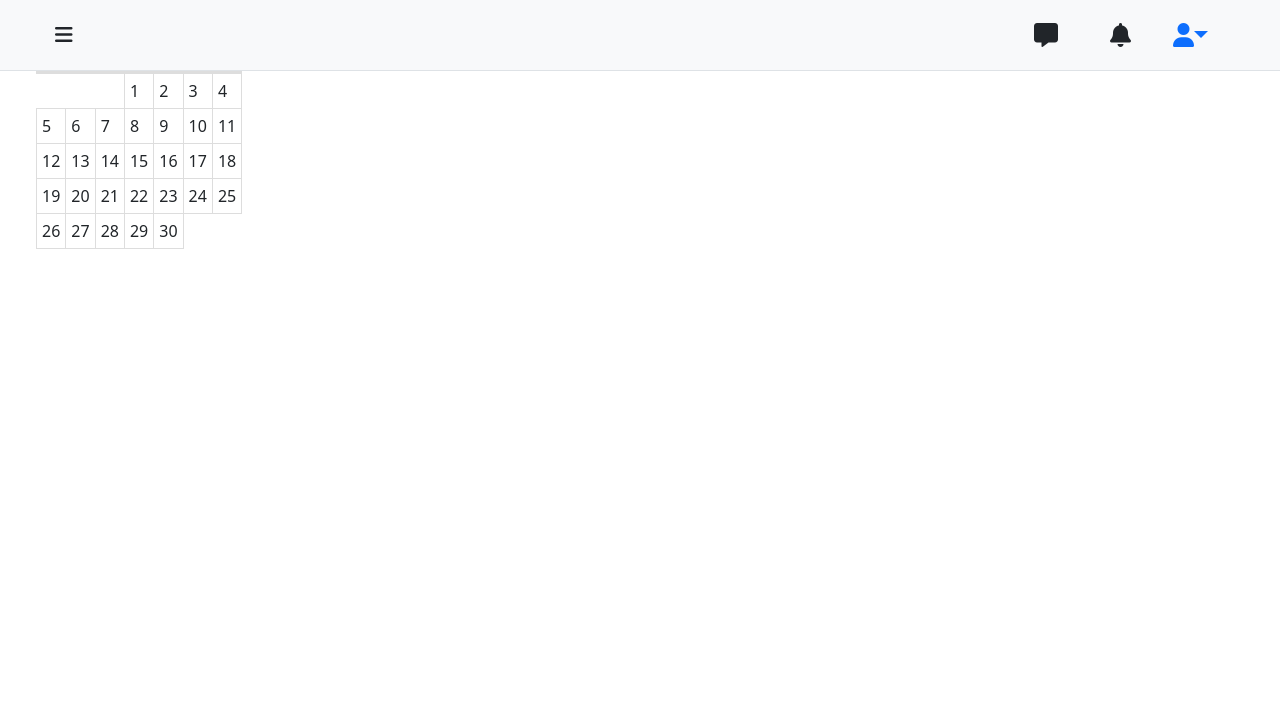
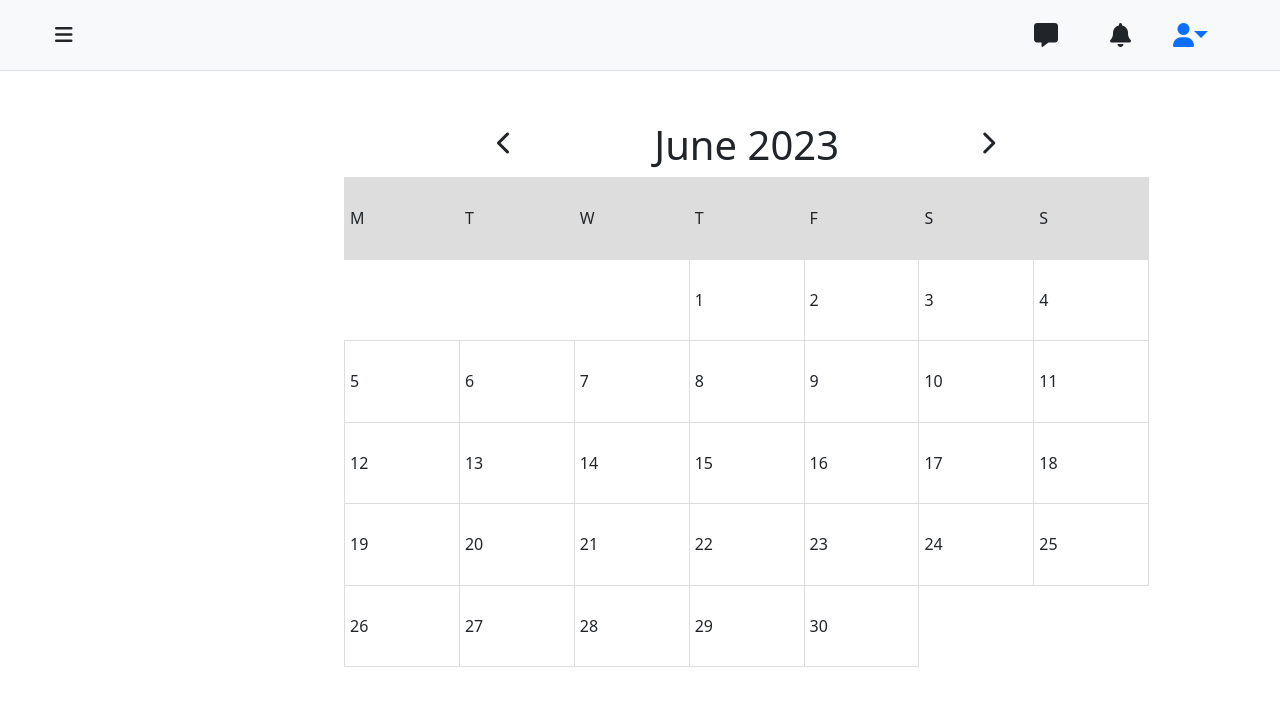
Before and after one commit to EsmeReyes25/Scoology, a PHP site: page /calendar.php in a window 1280 px wide. Shown: the top 706 px of the page. Run offline with PHP 8.4, Linux system fonts and the light colour scheme.

Commit message:
Icons updated and calendar stylized

```diff
--- a/assets/css/style.css
+++ b/assets/css/style.css
@@ -107,6 +107,17 @@ a.sidebar-link {
     background: #ddd;
 }
 
+.calendar {
+    height: 490px;
+}
+
+#currentMonthYear{
+    width: 55%;
+    display: flex;
+    justify-content: center;
+    align-items: center;
+}
+
 /* Buttons a */
 .btn-index{
     display: inline-block;
--- a/calendar.php
+++ b/calendar.php
@@ -8,7 +8,7 @@
     $registro->execute();
     $resultado = $registro->fetch(PDO::FETCH_ASSOC);
     $student = null;
-        if(count($resultado) > 0){
+    if (count($resultado) > 0) {
         $student = $resultado;
         $student_id = $student['student_id'];
     }
@@ -19,7 +19,7 @@
     $registro->execute();
     $resultado = $registro->fetch(PDO::FETCH_ASSOC);
     $teacher = null;
-        if(count($resultado) > 0){
+    if (count($resultado) > 0) {
         $teacher = $resultado;
         $teacher_id = $teacher['teacher_id'];
     }
@@ -35,13 +35,14 @@
     <meta name="viewport" content="width=device-width, initial-scale=1.0">
     <link rel="stylesheet" type="text/css" href="assets/css/style.css">
     <link href="https://cdn.jsdelivr.net/npm/bootstrap@5.0.2/dist/css/bootstrap.min.css" rel="stylesheet" integrity="sha384-EVSTQN3/azprG1Anm3QDgpJLIm9Nao0Yz1ztcQTwFspd3yD65VohhpuuCOmLASjC" crossorigin="anonymous">
+    <link rel="stylesheet" href="https://cdnjs.cloudflare.com/ajax/libs/font-awesome/6.4.0/css/all.min.css" integrity="sha512-iecdLmaskl7CVkqkXNQ/ZH/XLlvWZOJyj7Yy7tcenmpD1ypASozpmT/E0iPtmFIB46ZmdtAc9eNBvH0H/ZpiBw==" crossorigin="anonymous" referrerpolicy="no-referrer" />
     <link rel="preconnect" href="https://fonts.googleapis.com">
     <link rel="preconnect" href="https://fonts.gstatic.com" crossorigin>
     <link href="https://fonts.googleapis.com/css2?family=Poppins:ital,wght@0,100;0,200;0,300;0,400;0,500;0,600;0,700;0,800;0,900;1,100;1,200;1,300;1,400;1,500;1,600;1,700;1,800;1,900&display=swap" rel="stylesheet">
     <title>Calendar</title>
 </head>
 
-<body>
+<body class="overflow-hidden">
     <script type="module" src="js/calendar.js"></script>
     <!-- Incluir la barra de navegación y la barra lateral -->
     <div class="container-fluid">
@@ -51,26 +52,29 @@
                 <?php include 'partials/header.php'; ?>
             </div>
         </div>
-        <div class="row">
+        <div class="row" style="margin-top: 105px">
             <!-- Incluir la barra lateral -->
+            <div class="col-3">
             <?php if (!empty($student)) : ?>
                 <?php include 'partials/student-sidebar.html'; ?>
             <?php elseif (!empty($teacher)) : ?>
                 <?php include 'partials/teacher-sidebar.html'; ?>
             <?php endif; ?>
-            <div class="col-8">
+            </div>
+            <div class="col-8 my-3">
                 <!-- Contenido principal -->
                 <div class="container">
-                    <div class="navigation">
-                        <button id="prevMonthBtn" class="btn btn-primary">Prev</button>
-                        <span id="currentMonthYear"></span>
-                        <button id="nextMonthBtn" class="btn btn-primary">Next</button>
+                    <div class="row d-flex flex-wrap justify-content-center">
+                        <i id="prevMonthBtn" class="fa-solid fa-chevron-left" style="width: 5%;"></i>
+                        <h1 id="currentMonthYear"></h1>
+                        <i id="nextMonthBtn" class="fa-solid fa-chevron-right" style="width: 5%;"></i>
                     </div>
-                    <div id="calendar"></div>
+                    <div class="row" id="calendar"></div>
                 </div>
             </div>
         </div>
     </div>
     <script src="https://cdn.jsdelivr.net/npm/bootstrap@5.0.2/dist/js/bootstrap.bundle.min.js" integrity="sha384-MrcW6ZMFYlzcLA8Nl+NtUVF0sA7MsXsP1UyJoMp4YLEuNSfAP+JcXn/tWtIaxVXM" crossorigin="anonymous"></script>
 </body>
+
 </html>
--- a/partials/student-sidebar.html
+++ b/partials/student-sidebar.html
@@ -25,7 +25,7 @@
         </li>
         <li class="sidebar-item">
           <a href="../student/my-courses.php" class="sidebar-link">
-            <i class="fa-solid fa-house pe-2 lead"></i>
+            <i class="fa-solid fa-book-open-reader lead"></i>
             My courses
           </a>
         </li>
--- a/partials/teacher-sidebar.html
+++ b/partials/teacher-sidebar.html
@@ -25,19 +25,19 @@
         </li>
         <li class="sidebar-item">
           <a href="../teacher/add-course.php" class="sidebar-link">
-            <i class="fa-solid fa-house pe-2 lead"></i>
+            <i class="fa-solid fa-book-open-reader lead"></i>
             Add Course
           </a>
         </li>
         <li class="sidebar-item">
           <a href="../about.php" class="sidebar-link">
-            <i class="fa-solid fa-house pe-2 lead"></i>
+            <i class="fa-solid fa-circle-info lead"></i>
             About
           </a>
         </li>
         <li class="sidebar-item">
           <a href="../calendar.php" class="sidebar-link">
-            <i class="fa-solid fa-house pe-2 lead"></i>
+            <i class="fa-regular fa-calendar-days lead"></i>
             Calendar
           </a>
         </li>
--- a/student/course.php
+++ b/student/course.php
@@ -72,7 +72,7 @@ $register = $stmt->fetch(PDO::FETCH_ASSOC);
             </div>
             <div class="col-8 offset-3">
                 <!-- Contenido principal -->
-                <div class="container border border-danger w-75 my-5 rounded">
+                <div class="container border border-danger w-100 my-5 rounded">
                     <div class="row align-items-stretch">
                         <div class="col bg d-lg-block"></div>
                         <!-- <div class="col"> -->
```
Lines whose indentation alone changed are shown as unchanged.
